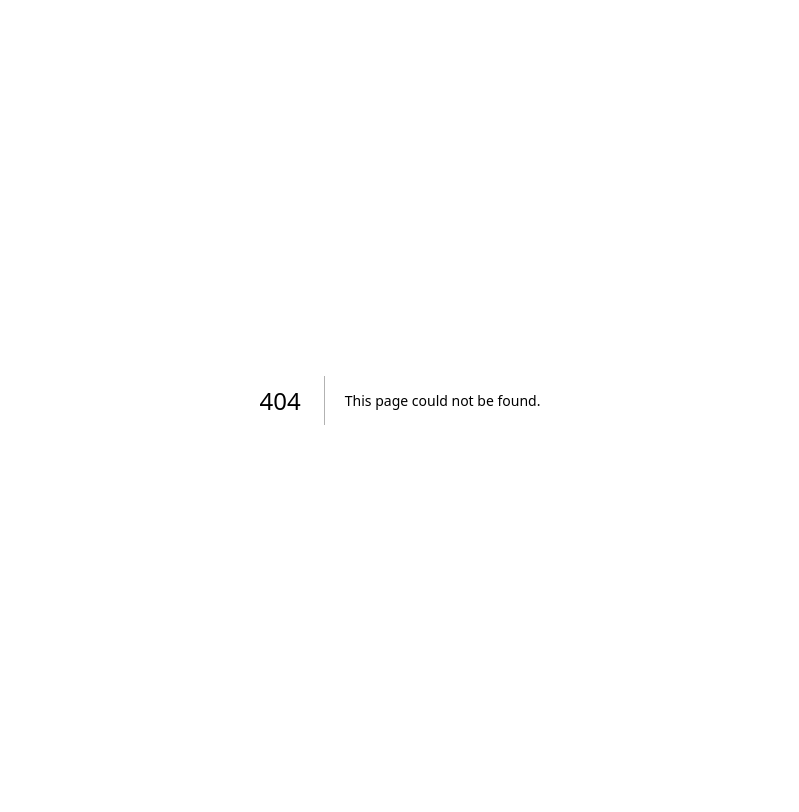
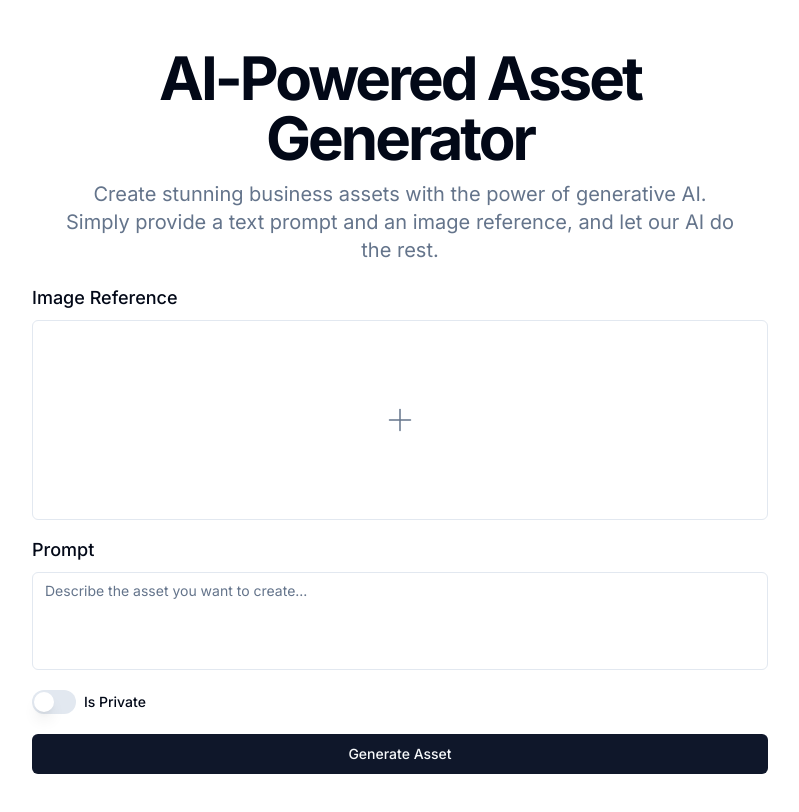
Before and after one commit to ReaganTan00/creative-studio, a Next.js app: page /app in a window 1280 px wide. Before the commit this address had no page. Shown: the top 812 px of the page, without its empty margins (240-1039 px from the left). Built offline with nearby package versions, Linux system fonts and the light colour scheme.

Commit message:
Added App Generation Page

```diff
--- /dev/null
+++ b/src/app/app/page.tsx
@@ -0,0 +1,31 @@
+import GeneratorInputs from "@/components/app/GeneratorInputs";
+
+const App = () => {
+    return (
+        <div className="flex flex-col items-center justify-center w-full h-full min-h-screen bg-background">
+            <div className="max-w-3xl px-4 py-12 mx-auto space-y-5 text-center">
+                <div className="space-y-3">
+                    <AppTitle />
+                </div>
+                <GeneratorInputs />
+            </div>
+        </div>
+    );
+};
+
+function AppTitle() {
+    return (
+        <>
+            <h1 className="text-4xl font-bold tracking-tighter sm:text-5xl md:text-6xl">
+                AI-Powered Asset Generator
+            </h1>
+            <p className="max-w-2xl mx-auto text-muted-foreground md:text-xl">
+                Create stunning business assets with the power of generative AI.
+                Simply provide a text prompt and an image reference, and let our
+                AI do the rest.
+            </p>
+        </>
+    );
+}
+
+export default App;
--- /dev/null
+++ b/src/components/app/GeneratorInputs.tsx
@@ -0,0 +1,52 @@
+"use client";
+import { useState } from "react";
+import { Button } from "../ui/button";
+import { Label } from "../ui/label";
+import { Switch } from "../ui/switch";
+import ImageInput from "./ImageInput";
+import PromptInput from "./PromptInput";
+
+const AssetGenerator = () => {
+    const [prompt, setPrompt] = useState("");
+    const [image, setImage] = useState<File>();
+    const [isPrivate, setIsPrivate] = useState(false);
+    const handleGenerate = () => {
+        const jsonData = {
+            prompt,
+            isPrivate,
+        };
+
+        const formData = new FormData();
+
+        formData.append("imageFile", image ?? "");
+        formData.append("jsonData", JSON.stringify(jsonData));
+        console.log("jsontData: ", formData.get("jsonData"));
+        console.log("imageFile: ", formData.get("imageFile"));
+    };
+
+    const handleCheckChange = (checked: boolean) => {
+        setIsPrivate(checked);
+    };
+
+    return (
+        <>
+            <div className="grid grid-cols-1 gap-4">
+                <ImageInput image={image} setImage={setImage} />
+                <PromptInput setPrompt={setPrompt} />
+            </div>
+            <div className="flex items-center space-x-2">
+                <Switch
+                    id="is-private"
+                    checked={isPrivate}
+                    onCheckedChange={handleCheckChange}
+                />
+                <Label htmlFor="is-private">Is Private</Label>
+            </div>
+            <Button className="w-full" onClick={handleGenerate}>
+                Generate Asset
+            </Button>
+        </>
+    );
+};
+
+export default AssetGenerator;
--- /dev/null
+++ b/src/components/app/ImageInput.tsx
@@ -0,0 +1,138 @@
+import Image from "next/image";
+import {
+    ChangeEvent,
+    Dispatch,
+    SetStateAction,
+    useEffect,
+    useState,
+} from "react";
+import { Button } from "../ui/button";
+import { Label } from "../ui/label";
+
+interface ImageInputProps {
+    image: File | undefined;
+    setImage: Dispatch<SetStateAction<File | undefined>>;
+}
+
+function ImageInput({ image, setImage }: ImageInputProps) {
+    const [previewUrl, setPreviewUrl] = useState<string | undefined>("");
+
+    const handleImageUpload = (e: ChangeEvent<HTMLInputElement>) => {
+        const file: File | undefined = e.target.files?.[0];
+        if (!file) {
+            return;
+        }
+        setImage(file);
+    };
+
+    const handleClearImage = () => {
+        setImage(undefined);
+        setPreviewUrl(undefined);
+    };
+
+    useEffect(() => {
+        if (!image) {
+            return;
+        }
+
+        const reader = new FileReader();
+
+        reader.onloadend = () => {
+            setPreviewUrl(reader.result as string);
+        };
+
+        reader.readAsDataURL(image);
+    }, [image]);
+
+    return (
+        <div className="space-y-2">
+            <div className="flex w-full items-center space-x-4">
+                <Label htmlFor="image-upload" className="text-lg ">
+                    Image Reference
+                </Label>
+                {image && (
+                    <div className="flex inline items-center text-muted-foreground">
+                        <Label
+                            htmlFor="image-upload"
+                            className="text-muted-foreground text-sm"
+                        >
+                            {image.name}
+                        </Label>
+                        <Button
+                            onClick={handleClearImage}
+                            className="bg-transparent text-muted-foreground px-1 py-0 h-0 hover:bg-transparent hover:text-foreground m-0"
+                        >
+                            <ClearIcon />
+                        </Button>
+                    </div>
+                )}
+            </div>
+            <label
+                htmlFor="fileId"
+                className="justify-center items-center flex min-h-[200px] w-full rounded-md border border-input bg-background text-sm ring-offset-background text-muted-foreground hover:text-foreground hover:outline-none hover:ring-2 hover:ring-ring hover:ring-offset-2 "
+            >
+                {previewUrl ? (
+                    <Image
+                        src={previewUrl ?? ""}
+                        alt="preview"
+                        id="preview"
+                        width={0}
+                        height={0}
+                        unoptimized
+                        className="w-auto h-auto max-h-96 p-2"
+                    />
+                ) : (
+                    <PlusIcon />
+                )}
+            </label>
+            <input
+                type="file"
+                id="fileId"
+                accept="image/*"
+                className="hidden"
+                onChange={handleImageUpload}
+            />
+        </div>
+    );
+}
+
+function PlusIcon(props: any) {
+    return (
+        <svg
+            {...props}
+            xmlns="http://www.w3.org/2000/svg"
+            width="36"
+            height="36"
+            viewBox="0 0 24 24"
+            fill="none"
+            stroke="currentColor"
+            strokeWidth="1"
+            strokeLinecap="round"
+            strokeLinejoin="round"
+        >
+            <path d="M5 12h14" />
+            <path d="M12 5v14" />
+        </svg>
+    );
+}
+
+function ClearIcon(props: any) {
+    return (
+        <svg
+            xmlns="http://www.w3.org/2000/svg"
+            width="24"
+            height="24"
+            viewBox="0 0 24 24"
+            fill="none"
+            stroke="currentColor"
+            strokeWidth="1"
+            strokeLinecap="round"
+            strokeLinejoin="round"
+        >
+            <line x1="18" y1="6" x2="6" y2="18"></line>
+            <line x1="6" y1="6" x2="18" y2="18"></line>
+        </svg>
+    );
+}
+
+export default ImageInput;
--- /dev/null
+++ b/src/components/app/PromptInput.tsx
@@ -0,0 +1,32 @@
+import { ChangeEvent, Dispatch, SetStateAction } from "react";
+import { Label } from "../ui/label";
+import { Textarea } from "../ui/textarea";
+
+interface PromptInputProps {
+    setPrompt: Dispatch<SetStateAction<string>>;
+}
+
+function PromptInput({ setPrompt }: PromptInputProps) {
+    const handlePromptChange = (e: ChangeEvent<HTMLTextAreaElement>) => {
+        setPrompt(e.target.value);
+    };
+    return (
+        <div className="space-y-2">
+            <div className="flex w-full justify-start align-end">
+                <Label htmlFor="prompt" className="text-lg">
+                    Prompt
+                </Label>
+            </div>
+            <Textarea
+                id="prompt"
+                name="prompt"
+                placeholder="Describe the asset you want to create..."
+                rows={4}
+                className="resize-none"
+                onChange={handlePromptChange}
+            />
+        </div>
+    );
+}
+
+export default PromptInput;
```
